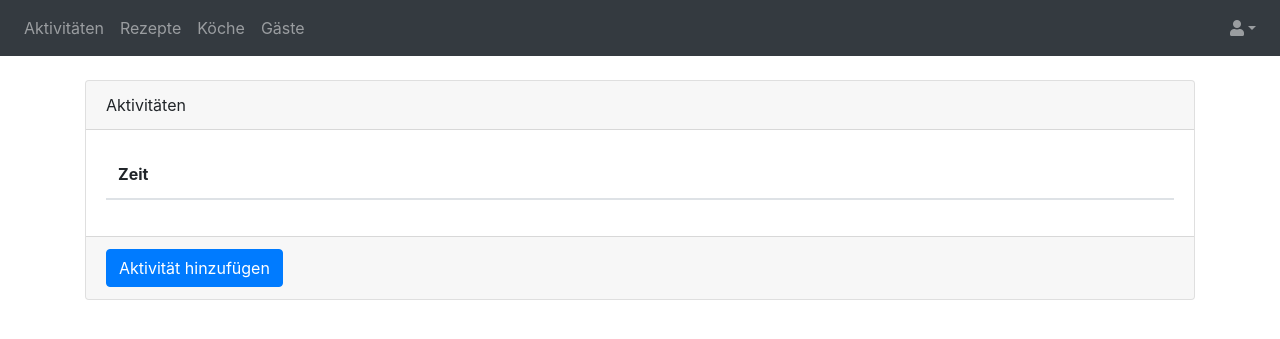
After one commit to phildeutsch/recipes, a Django app: page /activities/activities in a window 1280 px wide. The commit adds this page. Shown: the top 339 px of the page. Run offline with Django 3.2, Linux system fonts and the light colour scheme; a user stored in the database is signed in; tables that the repository leaves empty hold one stand-in row (values such as "Sample post"); lists and menus that the app fills with data are empty; parts of the project's set-up code (start-up, migrations or seed data) failed here and were passed over; some libraries are stand-ins or nearby versions.

Commit message:
add activities page

```diff
--- a/app/templates/base.html
+++ b/app/templates/base.html
@@ -11,16 +11,16 @@
     <ul class="navbar-nav mr-auto">
       <li class="nav-item">
         {% if 'activity' in request.path%}
-          <a class="nav-link active" href="/activities">Aktivitäten</a>
+          <a class="nav-link active" href="/activities/activities">Aktivitäten</a>
         {% else %}
-          <a class="nav-link" href="/activities">Aktivitäten</a>
+          <a class="nav-link" href="/activities/activities">Aktivitäten</a>
         {% endif %}
       </li>
       <li class="nav-item">
         {% if 'recipes' in request.path or request.path == '/' %}
-          <a class="nav-link active" href="/">Rezepte</a>
+          <a class="nav-link active" href="/recipes/dishes">Rezepte</a>
         {% else %}
-          <a class="nav-link" href="/">Rezepte</a>
+          <a class="nav-link" href="/recipes/dishes">Rezepte</a>
         {% endif %}
       </li>
       <li class="nav-item">
--- a/recipes/forms.py
+++ b/recipes/forms.py
@@ -16,3 +16,8 @@ class GuestForm(ModelForm):
     class Meta:
         model = Guest
         exclude = ['user']
+
+class ActivityForm(ModelForm):
+    class Meta:
+        model = Activity
+        exclude = ['user', 'datetime']
--- /dev/null
+++ b/recipes/templates/activities/activities.html
@@ -0,0 +1,40 @@
+{% extends 'base.html' %}
+{% block content %}
+
+<div class="container">
+    <div class="card">
+        <div class="card-header">
+            Aktivitäten
+        </div>
+        <div class="card-body">
+            <div class="table-responsive" style="overflow: auto">
+                {% if activities %}
+                    <table id="dashboard-table" class="table" style="width:100%">
+                        <thead>
+                            <tr style="border-top: hidden">
+                                <th>Zeit</th>
+                                <th></th>
+                                <th></th>
+                            </tr>
+                        </thead>
+                        <tbody>
+                            {% for a in activity %}
+                            <tr>
+                                <td>{{g.datetime}}</td>
+                                <!-- <td><a href="/guests/edit_guest/{{g.id}}" title="Bearbeiten"><i class="fas fa-edit"></i></a></td>
+                                <td><a href="/guests/delete_guest/{{g.id}}" title="Loeschen"><i class="fas fa-trash"></i></a></td> -->
+                            </tr>
+                            {% endfor %}
+                        </tbody>
+                    </table>
+                {% else %}
+                    No activities
+                {% endif %}
+            </div>
+        </div>
+        <div class="card-footer">
+            <a class="btn btn-primary" href="/activities/add_activity">Aktivität hinzufügen</a>
+        </div>
+    </div>
+</div>
+{% endblock %}
--- a/recipes/urls.py
+++ b/recipes/urls.py
@@ -20,6 +20,9 @@ urlpatterns = [
 
     # Guest URLs
     path('guests/guests', views.guests, name='guests'),
-    path('guests/add_guest', views.add_guest, name='add_guest')
+    path('guests/add_guest', views.add_guest, name='add_guest'),
 
+    # Activity URLs
+    path('activities/activities', views.activities, name='activities'),
+    path('activities/add_activity', views.add_activity, name='add_activity')
 ]
--- a/recipes/views.py
+++ b/recipes/views.py
@@ -2,7 +2,7 @@ from django.shortcuts import render, redirect, get_object_or_404
 from django.contrib.auth.decorators import login_required
 
 from .models import Dish, Recipe, Guest, Activity
-from .forms import DishForm, RecipeForm, GuestForm
+from .forms import DishForm, RecipeForm, GuestForm, ActivityForm
 
 from accounts.models import User, Profile
 
@@ -132,3 +132,25 @@ def add_guest(request):
         form = GuestForm()
 
     return render(request, 'guests/add_guest.html', {'form': form})
+
+# Activity views
+@login_required
+def activities(request):
+    activities = Activity.objects.filter(user=request.user)
+
+    context = {'activities': activities}
+    return render(request, 'activities/activities.html', context)
+
+@login_required
+def add_activity(request):
+    if request.method == "POST":
+        form = ActivityForm(request.POST)
+        if form.is_valid():
+            post = form.save(commit=False)
+            post.user = request.user
+            post.save()
+            return redirect('/activities/activities')
+    else:
+        form = ActivityForm()
+
+    return render(request, 'activities/add_activity.html', {'form': form})
```
Also changed, not shown: recipes/templates/activities/add_activity.html (added, +30 -0 lines).
